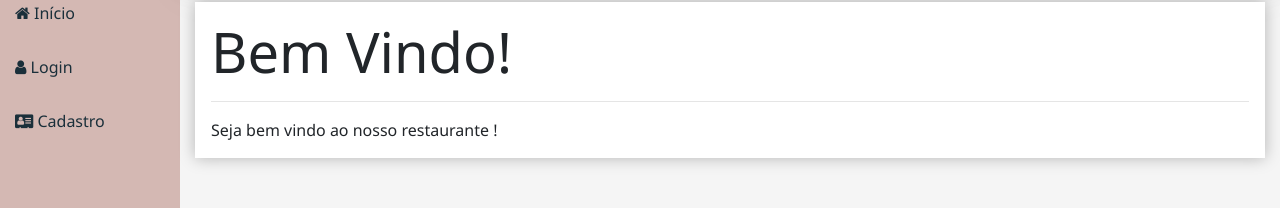
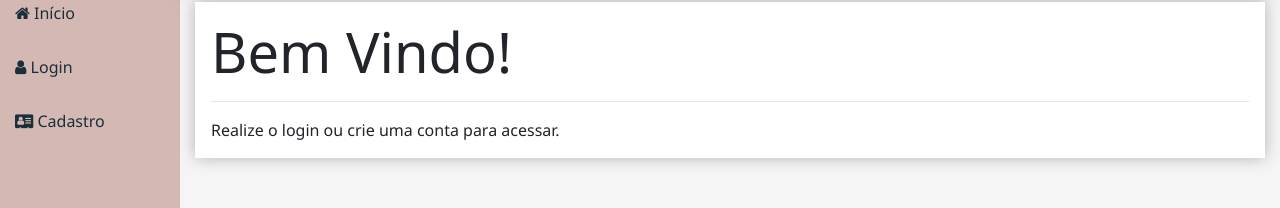
Before and after one commit to Gvascons/Restaurant-Web-App, a React (Create React App) app in the folder frontend/: page / in a window 1280 px wide. Shown: the part 164-372 px from the top of the page. Built offline with nearby package versions, Linux system fonts and the light colour scheme; no server answers.

Commit message:
Notifications.feature and Restaurant.feature updated

```diff
--- a/frontend/src/components/home/Home.jsx
+++ b/frontend/src/components/home/Home.jsx
@@ -6,5 +6,5 @@ export default props =>
         subtitle="Página Home.">
         <div className='display-4'>Bem Vindo!</div>
         <hr />
-        <p className="mb-0">Seja bem vindo ao nosso restaurante !</p>
+        <p className="mb-0">Realize o login ou crie uma conta para acessar.</p>
     </Main>
```
Also changed, not shown: 2 other files (tests, documents, lock files or other folders).
